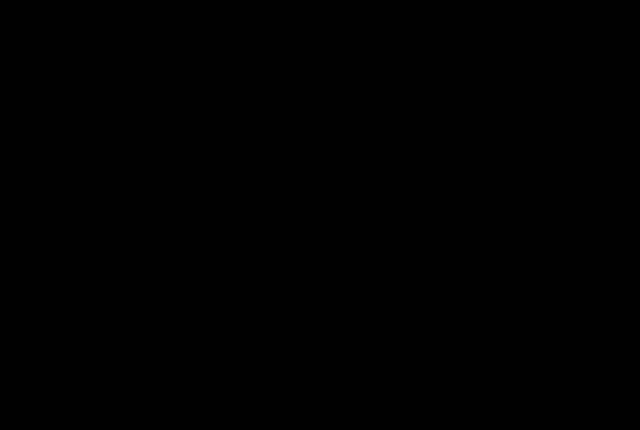
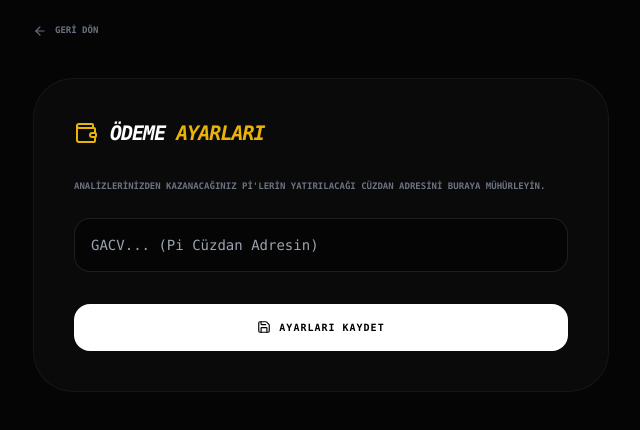
Before and after one commit to Bugsbuny24/tradepi, a Next.js app: page /dashboard/settings in a window 1280 px wide. Before the commit this address had no page. Shown: the top 430 px of the page, without its empty margins (319-959 px from the left). Built offline with nearby package versions, Linux system fonts and the light colour scheme; no server answers.

Commit message:
Create page.tsx

```diff
--- /dev/null
+++ b/app/dashboard/settings/page.tsx
@@ -0,0 +1,65 @@
+"use client";
+
+import { useEffect, useState } from "react";
+import { createClient } from "@/lib/supabase";
+import { Wallet, Save, ArrowLeft, ShieldCheck } from "lucide-react";
+import Link from "next/link";
+
+export default function SettingsPage() {
+  const [wallet, setWallet] = useState("");
+  const [loading, setLoading] = useState(false);
+  const supabase = createClient();
+
+  useEffect(() => {
+    async function getProfile() {
+      const { data: { user } } = await supabase.auth.getUser();
+      if (user) {
+        const { data } = await supabase.from("profiles").select("pi_wallet").eq("id", user.id).single();
+        if (data?.pi_wallet) setWallet(data.pi_wallet);
+      }
+    }
+    getProfile();
+  }, []);
+
+  const handleSave = async () => {
+    setLoading(true);
+    const { data: { user } } = await supabase.auth.getUser();
+    const { error } = await supabase.from("profiles").update({ pi_wallet: wallet }).eq("id", user?.id);
+
+    if (error) alert("Hata: " + error.message);
+    else alert("Cüzdan Adresin Sisteme Mühürlendi! 🚀");
+    setLoading(false);
+  };
+
+  return (
+    <div className="min-h-screen bg-[#050505] text-white p-6 font-mono">
+      <div className="max-w-xl mx-auto">
+        <Link href="/dashboard" className="flex items-center gap-2 text-gray-500 mb-10 text-[9px] font-black uppercase">
+          <ArrowLeft size={14} /> Geri Dön
+        </Link>
+        <div className="bg-[#0A0A0A] border border-white/5 p-10 rounded-[40px]">
+          <div className="flex items-center gap-3 mb-8">
+            <Wallet className="text-yellow-500" size={24} />
+            <h1 className="text-xl font-black uppercase italic italic tracking-tighter">Ödeme <span className="text-yellow-500">Ayarları</span></h1>
+          </div>
+          <p className="text-[9px] text-gray-500 font-bold uppercase mb-6 leading-relaxed">
+            Analizlerinizden kazanacağınız Pi'lerin yatırılacağı cüzdan adresini buraya mühürleyin.
+          </p>
+          <input
+            value={wallet}
+            onChange={(e) => setWallet(e.target.value)}
+            placeholder="GACV... (Pi Cüzdan Adresin)"
+            className="w-full bg-black/50 border border-white/10 p-4 rounded-2xl text-sm text-yellow-500 outline-none focus:border-yellow-500 transition-all mb-8 font-mono"
+          />
+          <button
+            onClick={handleSave}
+            disabled={loading}
+            className="w-full bg-white text-black py-4 rounded-2xl font-black text-[10px] uppercase tracking-widest hover:bg-yellow-500 transition-all flex items-center justify-center gap-2"
+          >
+            <Save size={14} /> {loading ? "MÜHÜRLENİYOR..." : "AYARLARI KAYDET"}
+          </button>
+        </div>
+      </div>
+    </div>
+  );
+}
```
